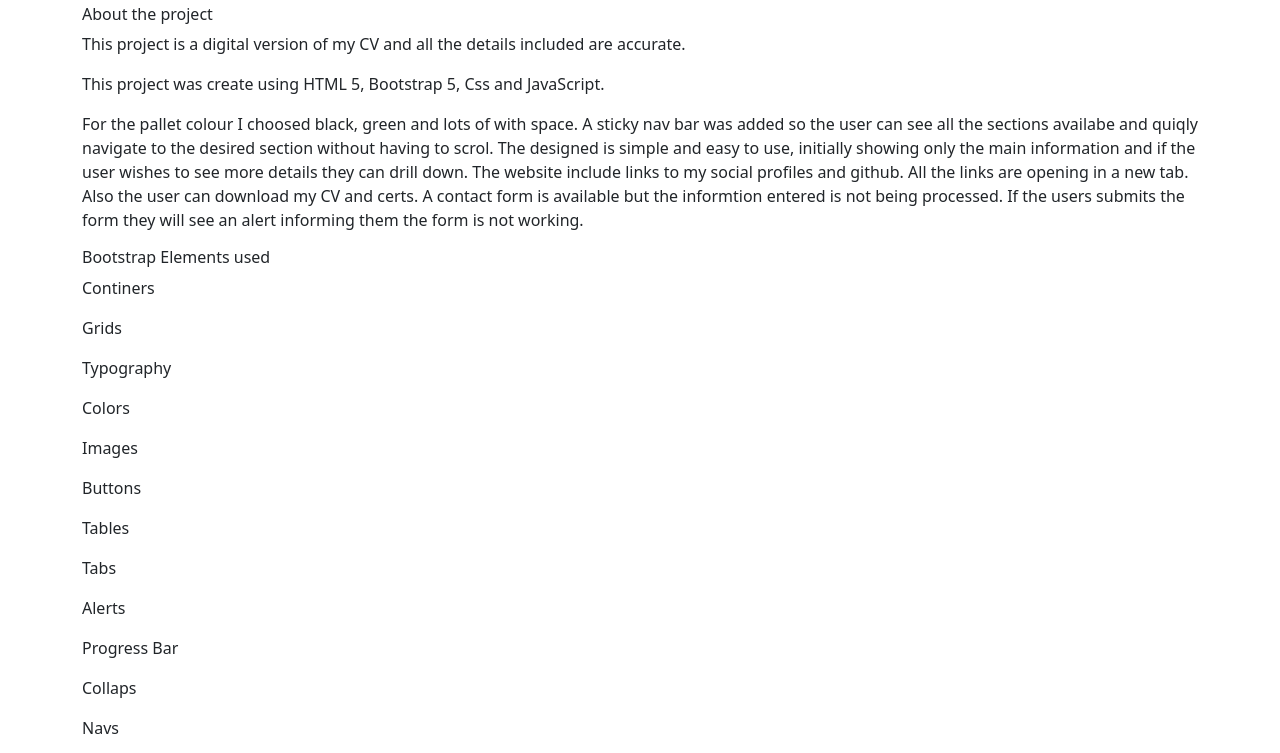
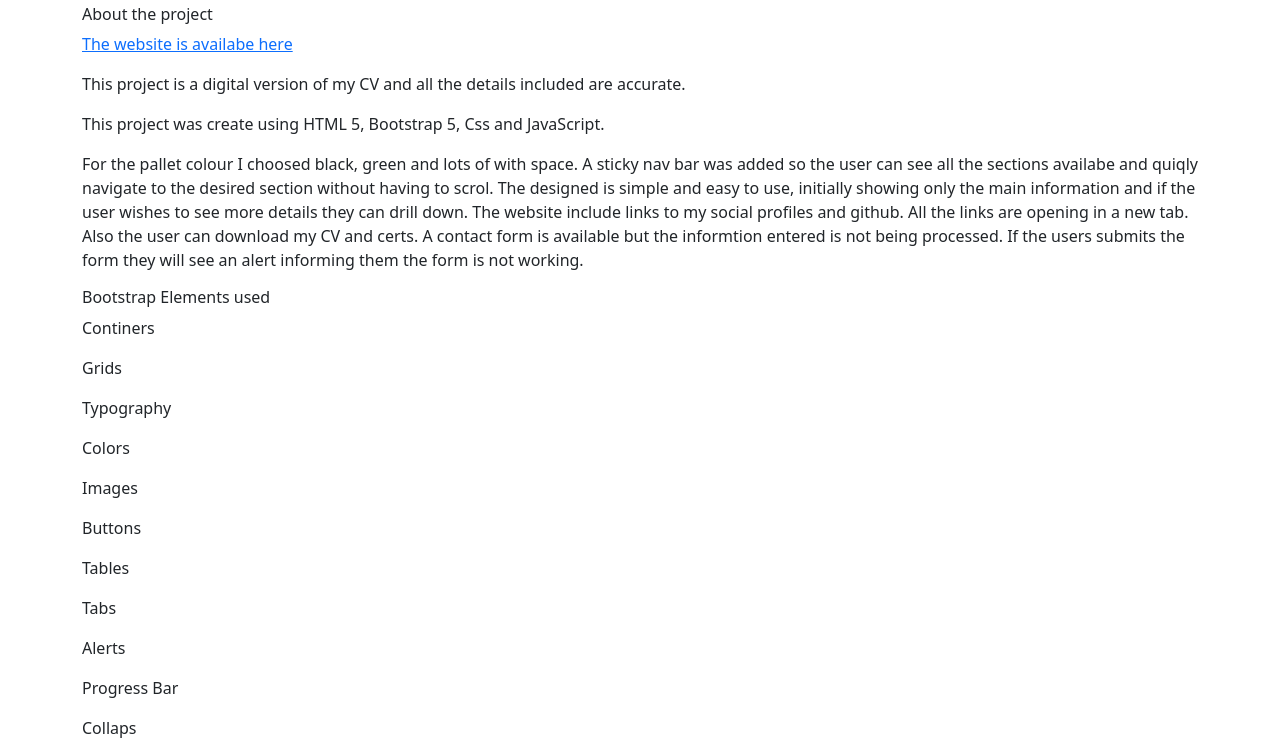
Before and after one commit to SabinaMihoc/IMD_CA2, a plain HTML site: page Documentation.html in a window 1280 px wide. Shown: the part 126-879 px from the top of the page. Drawn offline with nearby package versions, Linux system fonts and the light colour scheme.

Commit message:
Updated Documentation

```diff
--- a/Documentation.html
+++ b/Documentation.html
@@ -13,6 +13,7 @@
         <h1>IMD CA2 Documentation</h1>
         <h6>Sabina Mihoc x00167137</h6>
         <h6>About the project</h6>
+        <p><a href="https://sabinamihoc.github.io/IMD_CA2/"> The website is availabe here</a></p>
         <p>This project is a digital version of my CV and all the details included are accurate.</p>
         <p>This project was create using HTML 5, Bootstrap 5, Css and JavaScript.</p>
         <p>For the pallet colour I choosed black, green and lots of with space.
```
